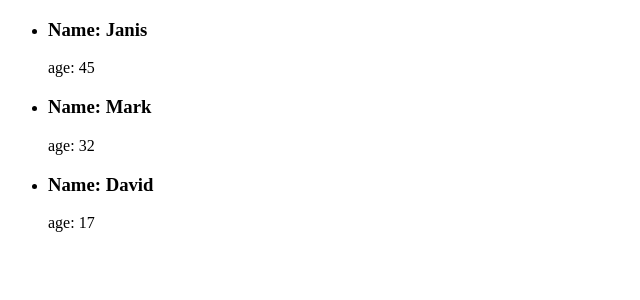
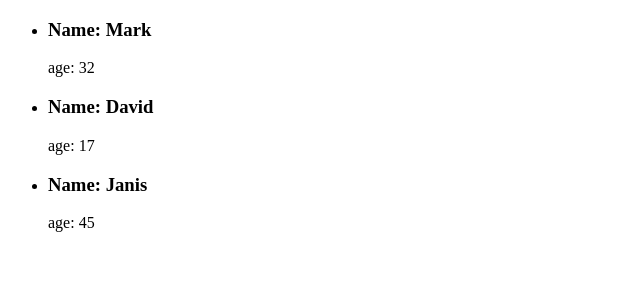
Before and after one commit to jgololicic/rxjs-lightning-talks, an Angular app: page / in a window 1280 px wide. Shown: the top 300 px of the page, without its empty margins (0-640 px from the left). Built offline with nearby package versions, Linux system fonts and the light colour scheme.

Commit message:
example of RxJS merge, mapTo, animation

```diff
--- a/src/app/app.component.html
+++ b/src/app/app.component.html
@@ -1,7 +1,8 @@
 <!--<app-customer-counter></app-customer-counter>-->
-<ul>
-  <li *ngFor="let customer of (customers$ | async)">
+<ul *ngIf="(customers$ | async) as customers;">
+  <li *ngFor="let customer of customers">
     <h3>Name: {{customer.name}}</h3>
     <p>age: {{customer.age}}</p>
   </li>
 </ul>
+<br>
--- a/src/app/app.component.ts
+++ b/src/app/app.component.ts
@@ -3,8 +3,7 @@ import {CustomersService} from './customers.service';
 import {Observable} from 'rxjs';
 
 /**
- * Use operators - pluck
- * Avoid redundant state
+ * use merge operator to create animation
  */
 
 @Component({
@@ -12,11 +11,16 @@ import {Observable} from 'rxjs';
   templateUrl: './app.component.html',
   styleUrls: ['./app.component.css']
 })
-export class AppComponent {
+export class AppComponent implements OnInit {
 
   public customers$: Observable<any>;
 
   constructor (public customersService: CustomersService) {
+  }
+
+  public ngOnInit(): void {
     this.customers$ = this.customersService.getCustomers();
   }
+
+
 }
--- a/src/app/customers.service.ts
+++ b/src/app/customers.service.ts
@@ -1,6 +1,6 @@
 import { Injectable } from '@angular/core';
 import {HttpClient} from '@angular/common/http';
-import {filter, pluck} from 'rxjs/operators';
+import {delay, filter, map, pluck} from 'rxjs/operators';
 import {Observable} from 'rxjs';
 
 @Injectable({
@@ -21,7 +21,26 @@ export class CustomersService {
       .get('./assets/customers.json')
       .pipe(
         pluck('data'),
-        filter(customers => customers !== undefined)
+        map(customers => shuffle(customers)),
+        filter(customers => customers !== undefined),
+        delay(500)
       );
   }
 }
+
+
+
+/**
+ * Shuffles array in place.
+ * @param {Array} a items An array containing the items.
+ */
+function shuffle(a) {
+  let j, x, i;
+  for (i = a.length - 1; i > 0; i--) {
+    j = Math.floor(Math.random() * (i + 1));
+    x = a[i];
+    a[i] = a[j];
+    a[j] = x;
+  }
+  return a;
+}
```
Also changed, not shown: src/app/cheat-sheet.txt (added).
